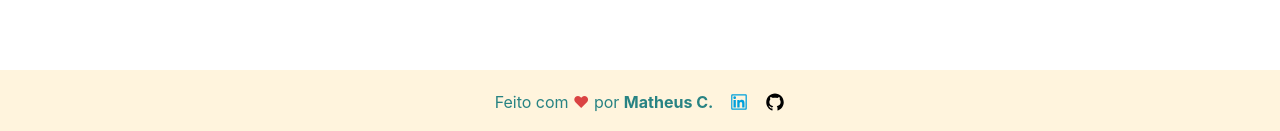
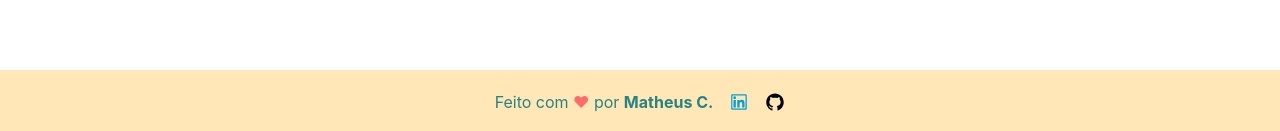
Before and after one commit to Kenzie-Academy-Brasil-Developers/react-entrega-s3-kenzieshop-matheuschvs, a React (Create React App) app: page / in a window 1280 px wide. Shown: the part 730-861 px from the top of the page. Built offline with nearby package versions, Linux system fonts and the light colour scheme.

Commit message:
feat: improve dark theme colors

```diff
--- a/src/components/Footer/index.jsx
+++ b/src/components/Footer/index.jsx
@@ -1,5 +1,4 @@
 import { Center, Icon, Link, Text } from "@chakra-ui/react"
-import { motion } from "framer-motion"
 import { AiOutlineLinkedin, AiOutlineGithub } from 'react-icons/ai'
 
 const Footer = () => {
@@ -8,15 +7,15 @@ const Footer = () => {
       as='footer'
       width='100%'
       p={5}
-      bg='tertiary.100'
+      bg='tertiary.200'
       color='primary.900'
     >
       <Text>
         Feito com
         <Text
           as='span'
-          color='secondary.900'
-          _hover={{ color: 'secondary.100' }}
+          color='secondary.500'
+          _hover={{ color: 'secondary.900' }}
           transition='color 0.3s'
         > ❤ </Text>
         por <Text as='strong'>Matheus C.</Text></Text>
--- a/src/themes.js
+++ b/src/themes.js
@@ -30,26 +30,26 @@ const light = extendTheme({
 const dark = extendTheme({
   colors: {
     primary: {
-      900: '#D3F3F3',
-      500: '#9DDBDB',
-      400: '#6BBCBC',
-      200: '#429898',
-      100: '#288383',
-      0: '#012424',
+      900: '#058989',
+      500: '#064141',
+      400: '#064141',
+      200: '#052424',
+      100: '#010E0E',
+      0: '#000202',
     },
     secondary: {
-      900: '#FFDDDD',
-      500: '#FFB7B7',
-      400: '#FF9191',
-      200: '#FD6D6D',
-      100: '#DA4343',
+      900: '#E40909',
+      500: '#6D0A0A',
+      400: '#3C0808',
+      200: '#170202',
+      100: '#030000',
     },
     tertiary: {
-      900: '#FFF4DD',
-      500: '#FFE7B7',
-      400: '#FFDA91',
-      200: '#FDCD6D',
-      100: '#DAA843',
+      900: '#E49B09',
+      500: '#6D4C0A',
+      400: '#3C2B08',
+      200: '#171002',
+      100: '#030200',
     },
   }
 })
```
